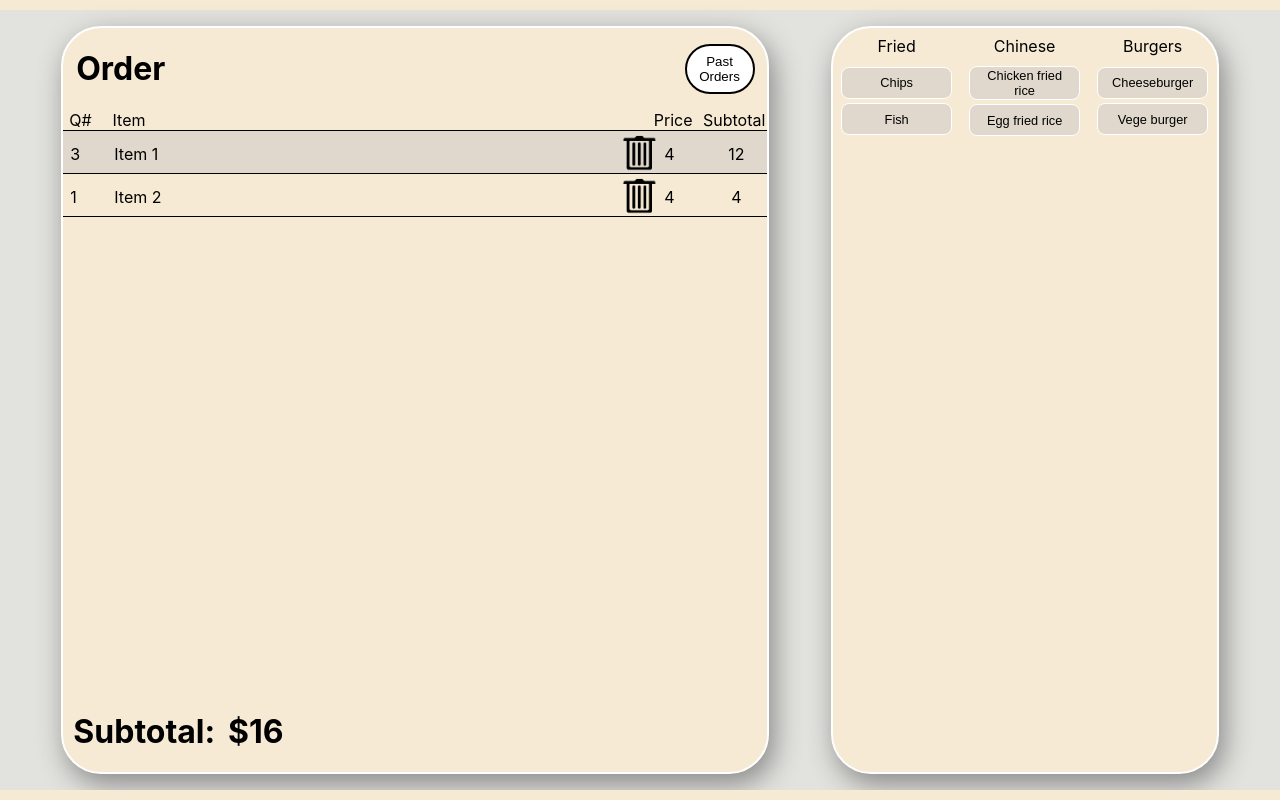
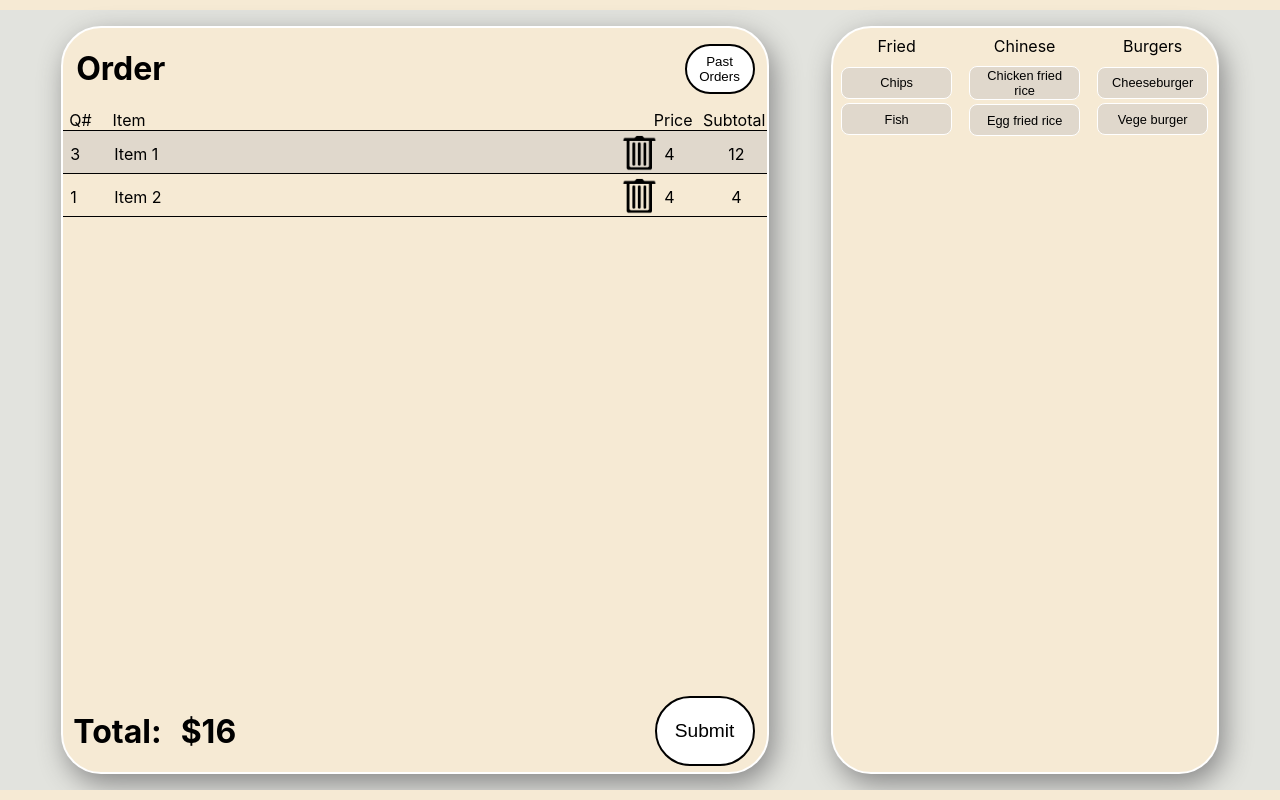
Before and after one commit to josh-argyle/pointofsale, a React (Create React App) app in the folder application/: page / in a window 1280 px wide. Built offline with nearby package versions, Linux system fonts and the light colour scheme.

Commit message:
Adding order history modal

```diff
--- a/application/src/components/OrderListSubtotal.js
+++ b/application/src/components/OrderListSubtotal.js
@@ -1,13 +1,18 @@
-function OrderListSubtotal ({ordersTotal}) {
+import axios from 'axios';
+import {useState} from "react";
+function OrderListSubtotal ({ordersTotal, handleButtonClick}) {
+
+
 
     return (
         <div className={"OrderList-subtotal-container"}>
             <div className={"OrderList-subtotal-heading"}>
-                <h1>Subtotal:</h1>
+                <h1>Total:</h1>
             </div>
             <div className={"OrderList-subtotal-subtotal"}>
                 <h1>${ordersTotal}</h1>
             </div>
+            <button className={"OrderList-subtotal-submitButton"} onClick={handleButtonClick}>Submit</button>
         </div>
     )
 }
```
